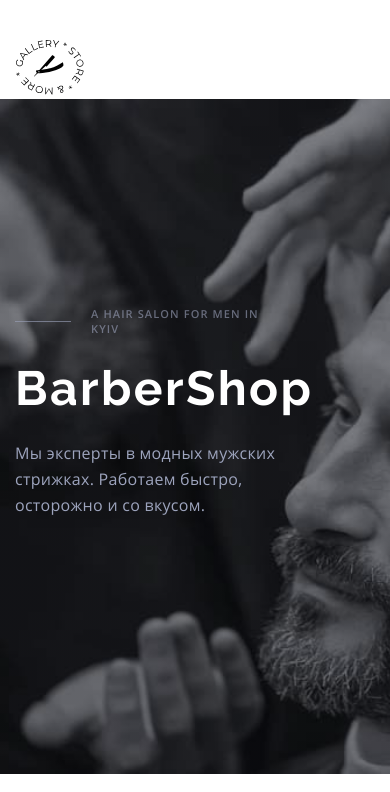
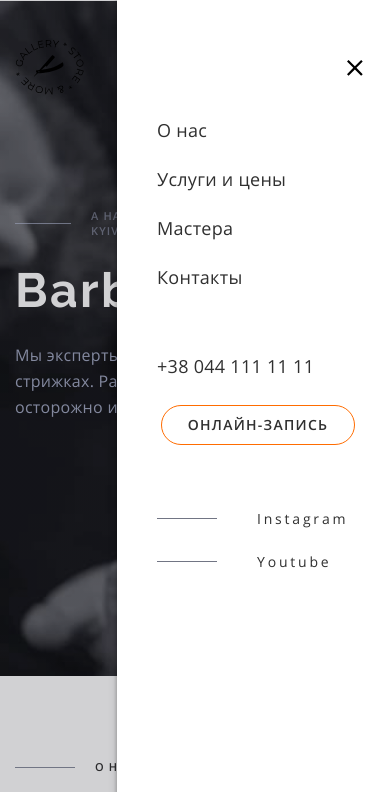
Before and after one commit to YarovaT/practice-01, a plain HTML site: page index.html in a window 390 px wide. Both pictures are taken after a click on the button 355 px from the left and 69 px from the top of the page. Shown: the top 792 px of the page. Drawn offline with Linux system fonts and the light colour scheme.

Commit message:
Add component styles

```diff
--- a/index.html
+++ b/index.html
@@ -42,8 +42,10 @@
               <use class="icon-menu" href="./images/sprite.svg#icon-menu"></use>
             </svg>
           </button>
+        </nav>
 
           <!-- меню сайта -->
+          <div class="backdrop" data-menu>
             <div class="menu-container" id="menu-container" data-menu>
               <ul class="menu-list">
                 <li class="menu-item">
@@ -68,11 +70,11 @@
               </div>
               <!-- социальные сети -->
               <ul class="social-links">
-              <li class="social-link"><a href="#">Youtube</a></li>
-              <li class="social-link"><a href="#">Instagram</a></li>
+                <li class="social-link"> <hr color="#303030" width="60px" /><a href="https://www.instagram.com/?hl=ru">Instagram</a></li>
+                <li class="social-link"><hr color="#303030" width="60px" /><a href="https://www.youtube.com">Youtube</a></li>
               </ul>
             </div>
-        </nav>
+          </div>
       </div>
     </header>
     <main>
@@ -113,8 +115,8 @@
           </div> -->
           <div class="about-content">
             <div class="content-box">
-              <hr width="60px" />
-              <p class="subTitle">О НАС</p>
+              <hr color="#303030" width="60px" />
+              <p class="subTitle dark">О НАС</p>
             </div>
 
             <h2 class="title title__section">Лучший Барбершоп твоего города</h2>
@@ -175,8 +177,8 @@
       <section class="features">
         <div class="container">
           <div class="content-box">
-            <hr width="60px" />
-            <p class="subTitle">старая традиционная школа</p>
+            <hr color="#303030" width="60px" />
+            <p class="subTitle dark">старая традиционная школа</p>
           </div>
           <h3 class="title title__features-section">Почему приходят именно к нам?</h3>
           <p  class="features__text">
@@ -189,14 +191,12 @@
                 <div class="features__item-count" >600 <div class="features__item-plus">+</div></div>
                 <p>  Довольных клиентов в день</p>
               </div>
-
             </li>
             <li class="features__item">
               <div class="features__item-box">
                 <div class="features__item-count" >20 <div class="features__item-plus">+</div></div>
                 <p>Лучших мастеров Киева</p>
               </div>
-
             </li>
             <li class="features__item">
               <div class="features__item-box">
@@ -218,8 +218,8 @@
       <section class="team">
         <div class="container">
           <div class="content-box">
-            <hr width="60px" />
-            <p class="subTitle">для настоящих ценителей атмосферы</p>
+            <hr color="#303030" width="60px" />
+            <p class="subTitle dark">для настоящих ценителей атмосферы</p>
           </div>
           <h3 class="title title__features-section">Наши мастера</h3>
           <ul class="team-cards">
@@ -257,8 +257,7 @@
                 />
                 <img
                   src="./images/desktop/extreme-barber-JS.jpg"
-                  alt="Программст работает за своим рабочим столом"
-                 />
+                  alt="Программст работает за своим рабочим столом" />
               </picture>
               <div class="team__card-box">
                 <h4 class="team__name" lang="en">John Smith</h4>
@@ -294,7 +293,6 @@
                   </li>
                 </ul>
               </div>
-
             </li>
             <li class="team__card">
               <picture>
--- a/js/menu.js
+++ b/js/menu.js
@@ -1,199 +1,14 @@
-// (() => {
-//   const menuBtnRef = document.querySelector("[data-menu-button]");
-//   const mobileMenuRef = document.querySelector("[data-menu]");
+(() => {
+  const menuBtnRef = document.querySelector("[data-menu-button]");
+  const mobileMenuRef = document.querySelector("[data-menu]");
 
-//   menuBtnRef.addEventListener("click", () => {
-//     const expanded =
-//       menuBtnRef.getAttribute("aria-expanded") === "true" || false;
+  menuBtnRef.addEventListener("click", () => {
+    const expanded =
+      menuBtnRef.getAttribute("aria-expanded") === "true" || false;
 
-//     menuBtnRef.classList.toggle("is-open");
-//     menuBtnRef.setAttribute("aria-expanded", !expanded);
+    menuBtnRef.classList.toggle("is-open");
+    menuBtnRef.setAttribute("aria-expanded", !expanded);
 
-//     mobileMenuRef.classList.toggle("is-open");
-//   });
-// })();
-
-// const x = 1;
-// const x = "hello";
-// console.log(x);
-
-// let b = 20;
-
-// if (true) {
-//   console.log(b);
-//   let b = 10;
-// }
-
-// const x;
-// x = 1;
-// console.log(x);
-
-// const MAX = 10;
-// let amount = 0;
-
-// while (amount++ < MAX) {
-//   let sum = amount;
-// }
-
-// console.log(sum);
-
-// const person = {
-//   firstName: "bob",
-//   showName() {
-//     console.log(this.firstName);
-//   },
-// };
-
-// const foo = function (callback) {
-//   callback();
-// };
-
-// foo(person.showName);
-
-// const person = {
-//   age: 10,
-//   setAge(newAge) {
-//     this.age = newAge;
-//   },
-//   refreshAge(userId) {
-//     fetchAgeFromDb(function (newAge) {
-//       this.setAge(newAge);
-//     });
-//   },
-// };
-
-// function fetchAgeFromDb(cb) {
-//   cb(20);
-// }
-
-// person.refreshAge();
-// console.log(person.age);
-
-// const add = (a = 0, b = 10) => a + b;
-// const sum = add(10);
-// console.log(sum);
-
-// const sum = (...numbers) => numbers.reduce((acc, number) => acc + number, 2);
-// const answer = sum(1, 5, 20, 10);
-// console.log(answer);
-
-// const multiplyByValue = (value, base, ...numbers) => {
-//   return numbers.map((number) => number * value + base);
-// };
-// console.log(multiplyByValue(2, 100, 1, 5, 20, 10));
-
-// const names = ["bob", ...["donald"], "suzy", "lacy", ...["richard", "alex"]];
-// console.log(names);
-
-// const min = Math.min(...[1, 5, -1, -10]);
-// console.log(min);
-
-// const name = "bob";
-// const age = 20;
-// const obj = { name, age };
-
-// console.log(obj);
-
-// const confused = "no";
-// const myKey = confused;
-
-// const obj = {
-//   [myKey]: false,
-// };
-
-// console.log(obj);
-
-// const piece = {
-//   x: 0,
-//   y: 0,
-//   move(x, y) {
-//     this.x = x;
-//     this.y = y;
-//   },
-// };
-
-// piece.move(10, 10);
-// console.log(piece);
-
-// const [first, , third] = "hello sweet world".split(" ");
-// console.log(first, third);
-
-// const {
-//   name,
-//   age,
-//   gender = "m",
-//   hairColor: color,
-// } = {
-//   name: "bob",
-//   age: 20,
-//   hairColor: "blue",
-// };
-
-// console.log(name, age, gender, color);
-
-// const dog = { name: "Poly" };
-
-// function showDogName() {
-//   console.log(this.name);
-// }
-
-// const boundShowDogName = showDogName.bind(dog);
-
-// boundShowDogName();
-
-// const userA = {
-//   name: "Mango",
-//   age: 5,
-// };
-
-// const userB = {
-//   ...userA,
-//   age: 10,
-//   happy: true,
-// };
-
-// console.log(userB);
-
-// const fn = (arr, val) => arr.filter((el) => el > val);
-
-// console.log(fn([1, 2, 3, 4, 5], 3));
-
-// const fn = (arr) =>
-//   arr.map((el) => {
-//     const item = document.createElement("div");
-//     item.textContent = el;
-
-//     return item;
-//   });
-
-// console.log(fn(["html", "css", "js", "react"]));
-
-// const a = b || c : b + c ? b - c;
-// const a = b || c ? b + c : b - c;
-
-// const a != b || c ? b + c : b - c;
-
-// function A() {
-//   return this;
-// }
-// function B() {
-//   return this;
-// }
-
-// var a = new A();
-// var b = new B();
-// console.log(a == b);
-
-// var a = 1;
-// var c = 1+++a;
-// console.log(c);
-
-// let str = "GenGenesisTech";
-
-// console.log(str.slice(3, 10), str.substr(3, 10), str.substring(3, 10));
-
-for (let i = 0; i < 10; i++) {
-  setTimeout(function () {
-    console.log(i);
-  }, 0);
-}
+    mobileMenuRef.classList.toggle("is-open");
+  });
+})();
--- a/sass/components/_buttons.scss
+++ b/sass/components/_buttons.scss
@@ -41,9 +41,14 @@
   cursor: pointer;
   z-index: 2;
 
+  // position: absolute;
+  // top: 8px;
+  // right: 8px;
+  // padding: 0;
+
   &:hover,
   &:focus {
-    fill: $accent-color;
+    outline: none;
   }
 
   @media screen and (min-width: $tablet) {
@@ -61,5 +66,9 @@
 }
 
 .menu-button.is-open .icon-menu {
+  // position: absolute;
+  // top: 8px;
+  // right: 8px;
+  // padding: 0;
   display: none;
 }
--- a/sass/components/_hero-section.scss
+++ b/sass/components/_hero-section.scss
@@ -1,14 +1,11 @@
 // Hero section
-
 .hero-section {
-  margin-top: 0;
+  margin-top: -98px;
   min-height: 80vh;
 
   background-image: linear-gradient(to right, rgba(25, 28, 38, 0.2)),
     url("../../images/mobile/slider_1.jpg");
-
   background-size: cover;
-
   background-repeat: no-repeat;
   background-position: center;
 }
@@ -16,7 +13,7 @@
 @media screen and (min-device-pixel-ratio: 2),
   screen and (min-resolution: 192dpi),
   screen and (min-resolution: 2dppx) {
-  .hero {
+  .hero-section {
     background-image: linear-gradient(to right, rgba(25, 28, 38, 0.2)),
       url("../../images/mobile/slider_1@2x.jpg");
   }
--- a/sass/components/_navigation.scss
+++ b/sass/components/_navigation.scss
@@ -21,9 +21,9 @@
 }
 
 .menu-container {
-  // position: absolute;
-  // top: 0;
-  // right: 0;
+  position: fixed;
+  top: 0;
+  right: 0;
 
   width: 70%;
   min-height: 100vh;
@@ -36,16 +36,35 @@
   background-color: $primary-color;
   box-shadow: -4px 0px 8px rgba(0, 0, 0, 0.04), -2px 0px 4px rgba(0, 0, 0, 0.08),
     -1px 0px 3px rgba(0, 0, 0, 0.16);
-  display: none;
 
-  @media screen and (min-width: $tablet) {
-    display: none;
-  }
+  // @media screen and (min-width: $tablet) {
+  //   display: none;
+  // }
 
   &.is-open {
     display: block;
-    z-index: 1;
+    z-index: 3;
   }
+}
+
+.backdrop {
+  transition: opacity 250ms cubic-bezier(0.4, 0, 0.2, 1);
+  position: fixed;
+  top: 0;
+  left: 0;
+  width: 100%;
+  height: 100%;
+  background-color: rgba(25, 28, 38, 0.2);
+  opacity: 0;
+
+  &.is-open {
+    opacity: 1;
+    pointer-events: none;
+  }
+
+  // &.is-hidden .modal {
+  //   transform: translate(-50%, -50%) scale(0.9);
+  // }
 }
 
 .menu-list {
--- /dev/null
+++ b/sass/components/_social-links.scss
@@ -0,0 +1,19 @@
+.social-links {
+  font-size: 14px;
+  line-height: 1.36;
+  letter-spacing: 0.2em;
+  color: #303030;
+}
+
+.social-link {
+  margin-bottom: 24px;
+  display: flex;
+  align-items: center;
+  & a {
+    margin-left: 40px;
+    &:hover,
+    &:focus {
+      color: #ff6c00;
+    }
+  }
+}
--- a/sass/components/_titles.scss
+++ b/sass/components/_titles.scss
@@ -42,6 +42,10 @@
   }
 }
 
+.dark {
+  color: #303030;
+}
+
 // .section-label {
 //   color: $title-color;
 // }
--- a/sass/main.scss
+++ b/sass/main.scss
@@ -23,7 +23,7 @@
 
 @import "./components/hero-section";
 
-@import "./components/about";
+@import "./components/header";
 
 @import "./components/titles";
 
@@ -32,3 +32,5 @@
 @import "./components/price";
 
 @import "./components/features";
+
+@import "./components/social-links";
```
Also changed, not shown: sass/components/_about.scss (deleted, +0 -21 lines), sass/components/_header.scss (added, +16 -0 lines), css/main.css, css/main.min.css, 2 other files. Lines whose indentation alone changed are shown as unchanged.
